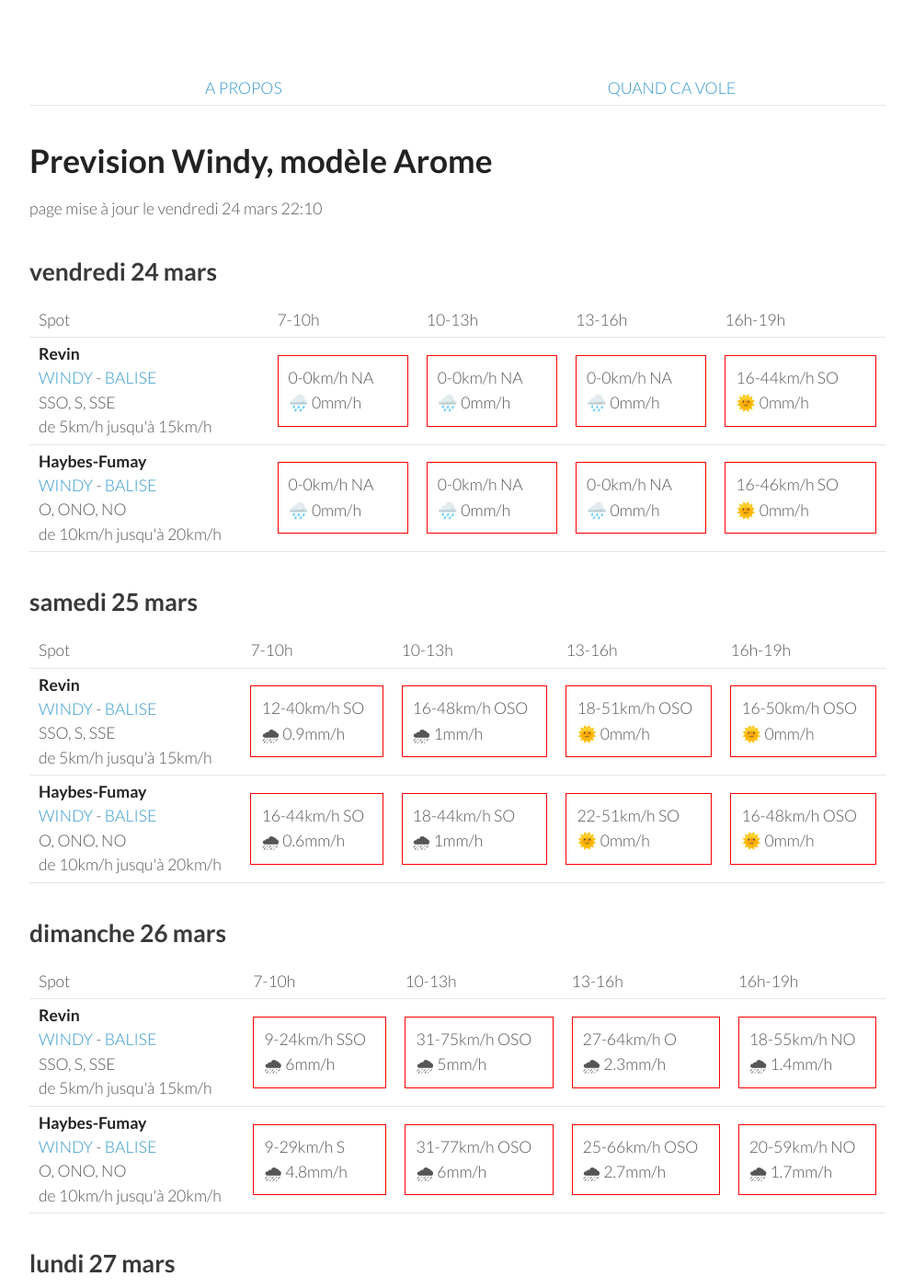
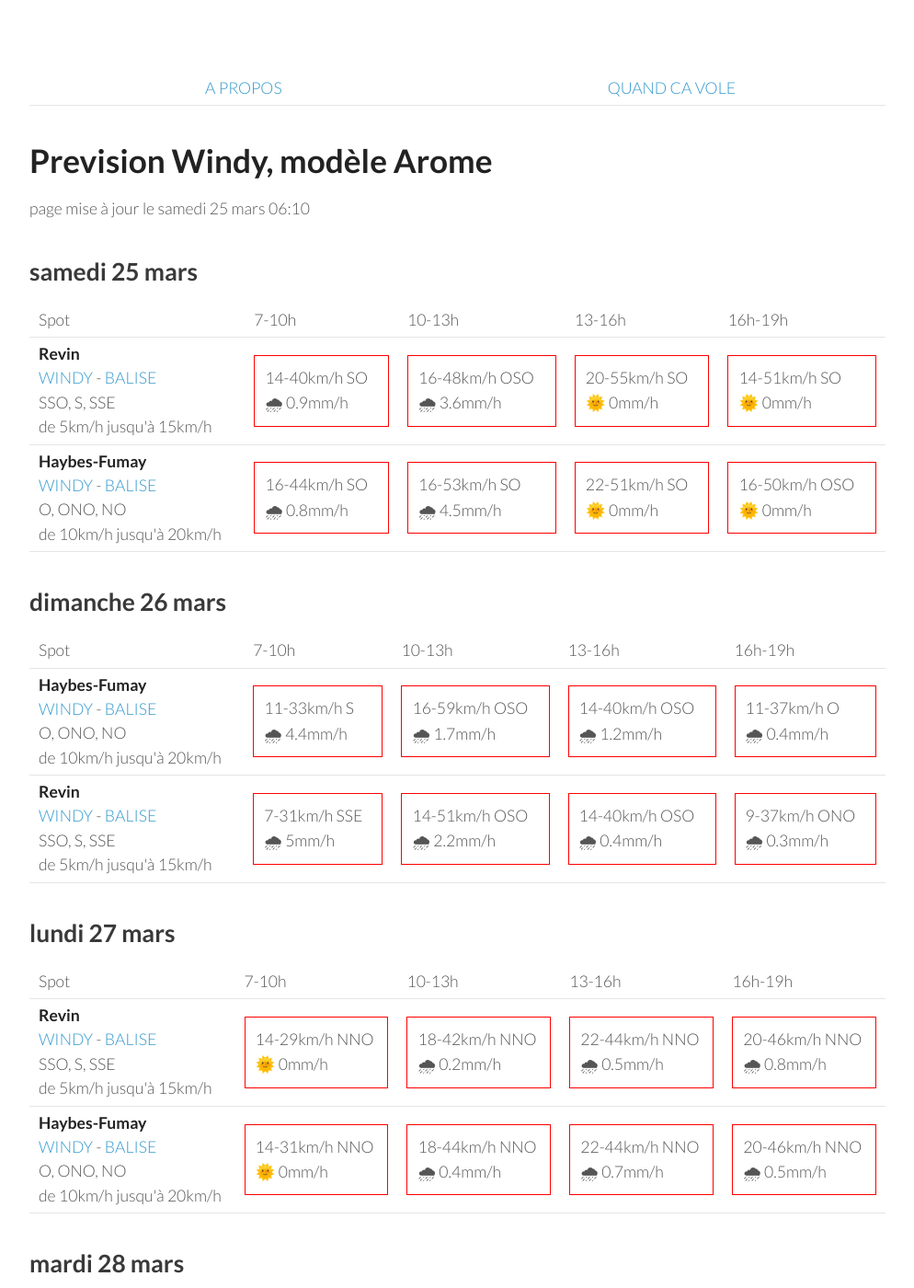
Before and after one commit to parapente-dans-le-nord/parapente-dans-le-nord.github.io, a Jekyll site: the page built from ardennes.markdown, in a window 1280 px wide and 1400 px high. Shown: the whole window at 92% size, without its empty margins (26-1020 px from the left). Built offline with Jekyll 4.4.1, drawn with Linux system fonts in a browser that asks for light colours; some of the changed text lies outside the part shown.

Commit message:
update index.markdown

```diff
--- a/ardennes.markdown
+++ b/ardennes.markdown
@@ -7,42 +7,8 @@ title:  "Tous les spots"
 {: .links}
 
 # Prevision Windy, modèle Arome
-page mise à jour le vendredi 24 mars 22:10
+page mise à jour le samedi 25 mars 06:10
 
-## vendredi 24 mars
-
-{::nomarkdown}
-<table>
-  <tbody>
-    <tr>
-      <td>Spot</td>
-      <td>7-10h</td>
-      <td>10-13h</td>
-      <td>13-16h</td>
-      <td>16h-19h</td>
-    </tr>
-<tr>
-        <td><strong>Revin</strong><br><a href="https://windy.com/49.948/4.625?49.543,4.625,8">WINDY</a> - <span class=""><a href="http://www.balisemeteo.com/balise.php?idBalise=5019">BALISE</a> </span><br> <span class="vent-favorable">SSO, S, SSE</span><br><span class="force-vent">de 5km/h jusqu'à 15km/h</span> </td>
-
-            <td><div class="not-flyable"><p>0-0km/h NA</p><p>🌧️ 0mm/h</p></div></td>
-            <td><div class="not-flyable"><p>0-0km/h NA</p><p>🌧️ 0mm/h</p></div></td>
-            <td><div class="not-flyable"><p>0-0km/h NA</p><p>🌧️ 0mm/h</p></div></td>
-            <td><div class="not-flyable"><p>16-44km/h SO</p><p>🌞 0mm/h</p></div></td>
-
-    </tr>
-<tr>
-        <td><strong>Haybes-Fumay</strong><br><a href="https://windy.com/49.998/4.715?49.913,4.738,10">WINDY</a> - <span class=""><a href="http://www.balisemeteo.com/balise.php?idBalise=104">BALISE</a> </span><br> <span class="vent-favorable">O, ONO, NO</span><br><span class="force-vent">de 10km/h jusqu'à 20km/h</span> </td>
-
-            <td><div class="not-flyable"><p>0-0km/h NA</p><p>🌧️ 0mm/h</p></div></td>
-            <td><div class="not-flyable"><p>0-0km/h NA</p><p>🌧️ 0mm/h</p></div></td>
-            <td><div class="not-flyable"><p>0-0km/h NA</p><p>🌧️ 0mm/h</p></div></td>
-            <td><div class="not-flyable"><p>16-46km/h SO</p><p>🌞 0mm/h</p></div></td>
-
-    </tr>
-
-</tbody>
-</table>
-{:/}
 ## samedi 25 mars
 
 {::nomarkdown}
@@ -58,20 +24,20 @@ page mise à jour le vendredi 24 mars 22:10
 <tr>
         <td><strong>Revin</strong><br><a href="https://windy.com/49.948/4.625?49.543,4.625,8">WINDY</a> - <span class=""><a href="http://www.balisemeteo.com/balise.php?idBalise=5019">BALISE</a> </span><br> <span class="vent-favorable">SSO, S, SSE</span><br><span class="force-vent">de 5km/h jusqu'à 15km/h</span> </td>
 
-            <td><div class="not-flyable"><p>12-40km/h SO</p><p>🌧 0.9mm/h</p></div></td>
-            <td><div class="not-flyable"><p>16-48km/h OSO</p><p>🌧 1mm/h</p></div></td>
-            <td><div class="not-flyable"><p>18-51km/h OSO</p><p>🌞 0mm/h</p></div></td>
-            <td><div class="not-flyable"><p>16-50km/h OSO</p><p>🌞 0mm/h</p></div></td>
+            <td><div class="not-flyable"><p>14-40km/h SO</p><p>🌧 0.9mm/h</p></div></td>
+            <td><div class="not-flyable"><p>16-48km/h OSO</p><p>🌧 3.6mm/h</p></div></td>
+            <td><div class="not-flyable"><p>20-55km/h SO</p><p>🌞 0mm/h</p></div></td>
+            <td><div class="not-flyable"><p>14-51km/h SO</p><p>🌞 0mm/h</p></div></td>
 
 
     </tr>
 <tr>
         <td><strong>Haybes-Fumay</strong><br><a href="https://windy.com/49.998/4.715?49.913,4.738,10">WINDY</a> - <span class=""><a href="http://www.balisemeteo.com/balise.php?idBalise=104">BALISE</a> </span><br> <span class="vent-favorable">O, ONO, NO</span><br><span class="force-vent">de 10km/h jusqu'à 20km/h</span> </td>
 
-            <td><div class="not-flyable"><p>16-44km/h SO</p><p>🌧 0.6mm/h</p></div></td>
-            <td><div class="not-flyable"><p>18-44km/h SO</p><p>🌧 1mm/h</p></div></td>
+            <td><div class="not-flyable"><p>16-44km/h SO</p><p>🌧 0.8mm/h</p></div></td>
+            <td><div class="not-flyable"><p>16-53km/h SO</p><p>🌧 4.5mm/h</p></div></td>
             <td><div class="not-flyable"><p>22-51km/h SO</p><p>🌞 0mm/h</p></div></td>
-            <td><div class="not-flyable"><p>16-48km/h OSO</p><p>🌞 0mm/h</p></div></td>
+            <td><div class="not-flyable"><p>16-50km/h OSO</p><p>🌞 0mm/h</p></div></td>
 
 
     </tr>
@@ -92,22 +58,22 @@ page mise à jour le vendredi 24 mars 22:10
       <td>16h-19h</td>
     </tr>
 <tr>
-        <td><strong>Revin</strong><br><a href="https://windy.com/49.948/4.625?49.543,4.625,8">WINDY</a> - <span class=""><a href="http://www.balisemeteo.com/balise.php?idBalise=5019">BALISE</a> </span><br> <span class="vent-favorable">SSO, S, SSE</span><br><span class="force-vent">de 5km/h jusqu'à 15km/h</span> </td>
+        <td><strong>Haybes-Fumay</strong><br><a href="https://windy.com/49.998/4.715?49.913,4.738,10">WINDY</a> - <span class=""><a href="http://www.balisemeteo.com/balise.php?idBalise=104">BALISE</a> </span><br> <span class="vent-favorable">O, ONO, NO</span><br><span class="force-vent">de 10km/h jusqu'à 20km/h</span> </td>
 
-            <td><div class="not-flyable"><p>9-24km/h SSO</p><p>🌧 6mm/h</p></div></td>
-            <td><div class="not-flyable"><p>31-75km/h OSO</p><p>🌧 5mm/h</p></div></td>
-            <td><div class="not-flyable"><p>27-64km/h O</p><p>🌧 2.3mm/h</p></div></td>
-            <td><div class="not-flyable"><p>18-55km/h NO</p><p>🌧 1.4mm/h</p></div></td>
+            <td><div class="not-flyable"><p>11-33km/h S</p><p>🌧 4.4mm/h</p></div></td>
+            <td><div class="not-flyable"><p>16-59km/h OSO</p><p>🌧 1.7mm/h</p></div></td>
+            <td><div class="not-flyable"><p>14-40km/h OSO</p><p>🌧 1.2mm/h</p></div></td>
+            <td><div class="not-flyable"><p>11-37km/h O</p><p>🌧 0.4mm/h</p></div></td>
 
 
     </tr>
 <tr>
-        <td><strong>Haybes-Fumay</strong><br><a href="https://windy.com/49.998/4.715?49.913,4.738,10">WINDY</a> - <span class=""><a href="http://www.balisemeteo.com/balise.php?idBalise=104">BALISE</a> </span><br> <span class="vent-favorable">O, ONO, NO</span><br><span class="force-vent">de 10km/h jusqu'à 20km/h</span> </td>
+        <td><strong>Revin</strong><br><a href="https://windy.com/49.948/4.625?49.543,4.625,8">WINDY</a> - <span class=""><a href="http://www.balisemeteo.com/balise.php?idBalise=5019">BALISE</a> </span><br> <span class="vent-favorable">SSO, S, SSE</span><br><span class="force-vent">de 5km/h jusqu'à 15km/h</span> </td>
 
-            <td><div class="not-flyable"><p>9-29km/h S</p><p>🌧 4.8mm/h</p></div></td>
-            <td><div class="not-flyable"><p>31-77km/h OSO</p><p>🌧 6mm/h</p></div></td>
-            <td><div class="not-flyable"><p>25-66km/h OSO</p><p>🌧 2.7mm/h</p></div></td>
-            <td><div class="not-flyable"><p>20-59km/h NO</p><p>🌧 1.7mm/h</p></div></td>
+            <td><div class="not-flyable"><p>7-31km/h SSE</p><p>🌧 5mm/h</p></div></td>
+            <td><div class="not-flyable"><p>14-51km/h OSO</p><p>🌧 2.2mm/h</p></div></td>
+            <td><div class="not-flyable"><p>14-40km/h OSO</p><p>🌧 0.4mm/h</p></div></td>
+            <td><div class="not-flyable"><p>9-37km/h ONO</p><p>🌧 0.3mm/h</p></div></td>
 
 
     </tr>
@@ -130,20 +96,20 @@ page mise à jour le vendredi 24 mars 22:10
 <tr>
         <td><strong>Revin</strong><br><a href="https://windy.com/49.948/4.625?49.543,4.625,8">WINDY</a> - <span class=""><a href="http://www.balisemeteo.com/balise.php?idBalise=5019">BALISE</a> </span><br> <span class="vent-favorable">SSO, S, SSE</span><br><span class="force-vent">de 5km/h jusqu'à 15km/h</span> </td>
 
-            <td><div class="not-flyable"><p>14-27km/h NNO</p><p>🌞 0mm/h</p></div></td>
-            <td><div class="not-flyable"><p>20-44km/h NNO</p><p>🌧 0.3mm/h</p></div></td>
-            <td><div class="not-flyable"><p>22-48km/h NNO</p><p>🌧 0.9mm/h</p></div></td>
-            <td><div class="not-flyable"><p>20-46km/h NNO</p><p>🌧 0.3mm/h</p></div></td>
+            <td><div class="not-flyable"><p>14-29km/h NNO</p><p>🌞 0mm/h</p></div></td>
+            <td><div class="not-flyable"><p>18-42km/h NNO</p><p>🌧 0.2mm/h</p></div></td>
+            <td><div class="not-flyable"><p>22-44km/h NNO</p><p>🌧 0.5mm/h</p></div></td>
+            <td><div class="not-flyable"><p>20-46km/h NNO</p><p>🌧 0.8mm/h</p></div></td>
 
 
     </tr>
 <tr>
         <td><strong>Haybes-Fumay</strong><br><a href="https://windy.com/49.998/4.715?49.913,4.738,10">WINDY</a> - <span class=""><a href="http://www.balisemeteo.com/balise.php?idBalise=104">BALISE</a> </span><br> <span class="vent-favorable">O, ONO, NO</span><br><span class="force-vent">de 10km/h jusqu'à 20km/h</span> </td>
 
-            <td><div class="not-flyable"><p>14-29km/h NNO</p><p>🌧 0.2mm/h</p></div></td>
-            <td><div class="not-flyable"><p>20-46km/h NNO</p><p>🌧 0.2mm/h</p></div></td>
-            <td><div class="not-flyable"><p>20-48km/h NNO</p><p>🌧 0.5mm/h</p></div></td>
-            <td><div class="not-flyable"><p>20-46km/h NO</p><p>🌧 0.3mm/h</p></div></td>
+            <td><div class="not-flyable"><p>14-31km/h NNO</p><p>🌞 0mm/h</p></div></td>
+            <td><div class="not-flyable"><p>18-44km/h NNO</p><p>🌧 0.4mm/h</p></div></td>
+            <td><div class="not-flyable"><p>22-44km/h NNO</p><p>🌧 0.7mm/h</p></div></td>
+            <td><div class="not-flyable"><p>20-46km/h NNO</p><p>🌧 0.5mm/h</p></div></td>
 
 
     </tr>
@@ -166,8 +132,8 @@ page mise à jour le vendredi 24 mars 22:10
 <tr>
         <td><strong>Revin</strong><br><a href="https://windy.com/49.948/4.625?49.543,4.625,8">WINDY</a> - <span class=""><a href="http://www.balisemeteo.com/balise.php?idBalise=5019">BALISE</a> </span><br> <span class="vent-favorable">SSO, S, SSE</span><br><span class="force-vent">de 5km/h jusqu'à 15km/h</span> </td>
 
-            <td><div class="flyable"><p>5-11km/h SSE</p><p>🌞 0mm/h</p></div></td>
-            <td><div class="not-flyable"><p>14-29km/h S</p><p>🌞 0mm/h</p></div></td>
+            <td><div class="flyable"><p>5-9km/h SSE</p><p>🌞 0mm/h</p></div></td>
+            <td><div class="not-flyable"><p>12-27km/h S</p><p>🌞 0mm/h</p></div></td>
             <td><div class="not-flyable"><p>16-35km/h SSO</p><p>🌞 0mm/h</p></div></td>
             <td><div class="not-flyable"><p>16-35km/h SSO</p><p>🌞 0mm/h</p></div></td>
 
@@ -176,8 +142,8 @@ page mise à jour le vendredi 24 mars 22:10
 <tr>
         <td><strong>Haybes-Fumay</strong><br><a href="https://windy.com/49.998/4.715?49.913,4.738,10">WINDY</a> - <span class=""><a href="http://www.balisemeteo.com/balise.php?idBalise=104">BALISE</a> </span><br> <span class="vent-favorable">O, ONO, NO</span><br><span class="force-vent">de 10km/h jusqu'à 20km/h</span> </td>
 
-            <td><div class="not-flyable"><p>5-12km/h S</p><p>🌞 0mm/h</p></div></td>
-            <td><div class="not-flyable"><p>14-31km/h S</p><p>🌞 0mm/h</p></div></td>
+            <td><div class="not-flyable"><p>5-9km/h SSE</p><p>🌞 0mm/h</p></div></td>
+            <td><div class="not-flyable"><p>12-29km/h S</p><p>🌞 0mm/h</p></div></td>
             <td><div class="not-flyable"><p>16-35km/h SSO</p><p>🌞 0mm/h</p></div></td>
             <td><div class="not-flyable"><p>16-35km/h SSO</p><p>🌞 0mm/h</p></div></td>
 
```
